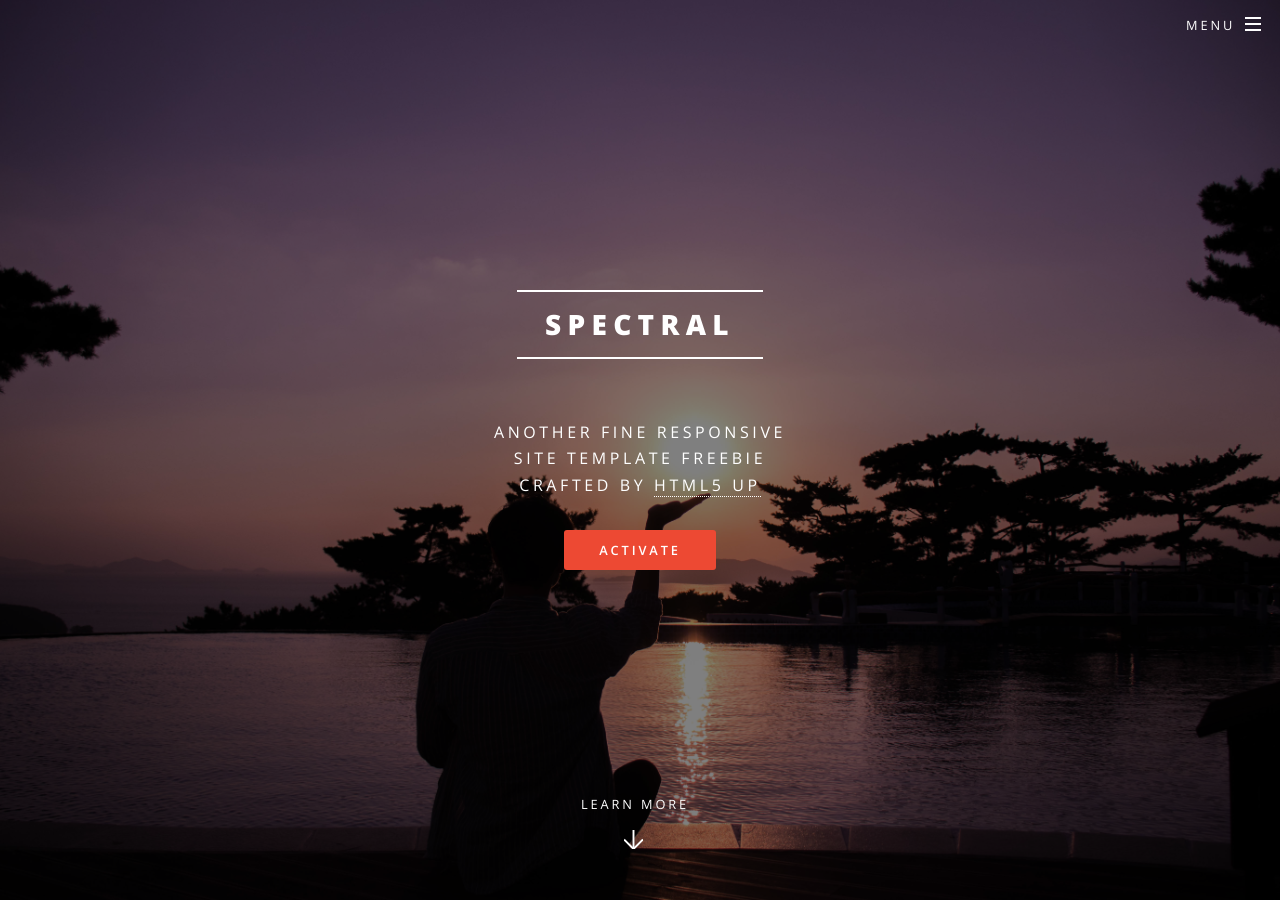
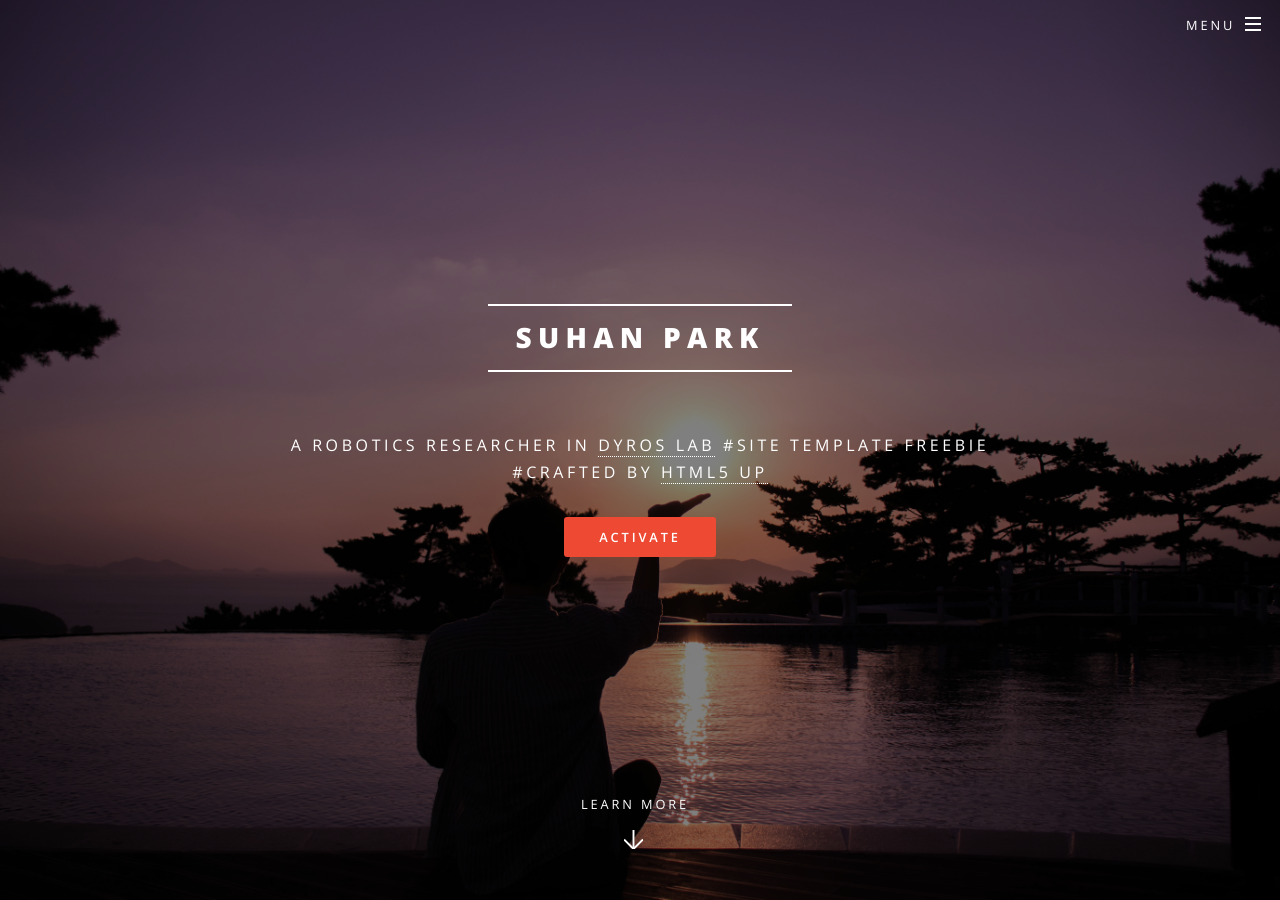
Before and after one commit to psh117/psh117.github.io, a Jekyll site: the page built from index.html, in a window 1280 px wide and 900 px high. Built offline with Jekyll 4.4.1, drawn with Linux system fonts in a browser that asks for light colours; some of the changed text lies outside the part shown.

Commit message:
description update

```diff
--- a/_config.yml
+++ b/_config.yml
@@ -2,25 +2,25 @@
 #
 
 # Site settings
-title: Spectral
+title: Suhan Park
 description: |
-  Another fine responsive
-  site template freebie
-  crafted by [HTML5 UP](http://html5up.net)
-owner: Your Name # or company name
-first_published: 2016 # if migrating another site, the year of your first publish
-email: your-email@domain.com
+  A robotics researcher
+  in [DYROS lab](http://dyros.snu.ac.kr)
+  #site template freebie
+  #crafted by [HTML5 UP](http://html5up.net)
+owner: Suhan Park # or company name
+first_published: 2018 # if migrating another site, the year of your first publish
+email: psh117@snu.ac.kr
 baseurl: "" # the subpath of your site, e.g. /blog
-url: "http://yourdomain.com" # the base hostname & protocol for your site
+url: "https://psh117.github.io" # the base hostname & protocol for your site
 social:
-  twitter: https://twitter.com/<username>
-  github: https://github.com/<username>
+  github: https://github.com/psh117
   linkedin-square: https://linkedin.com/in/<username>
   facebook-official: https://facebook.com/<username>
   google-plus-square: https://plus.google.com/u/0/+<username>
   #email: /contact/
   #flickr:
-  #instagram:
+  instagram: srsuhan
   #youtube-square:
   #spotify:
   #stack-overflow:
```
